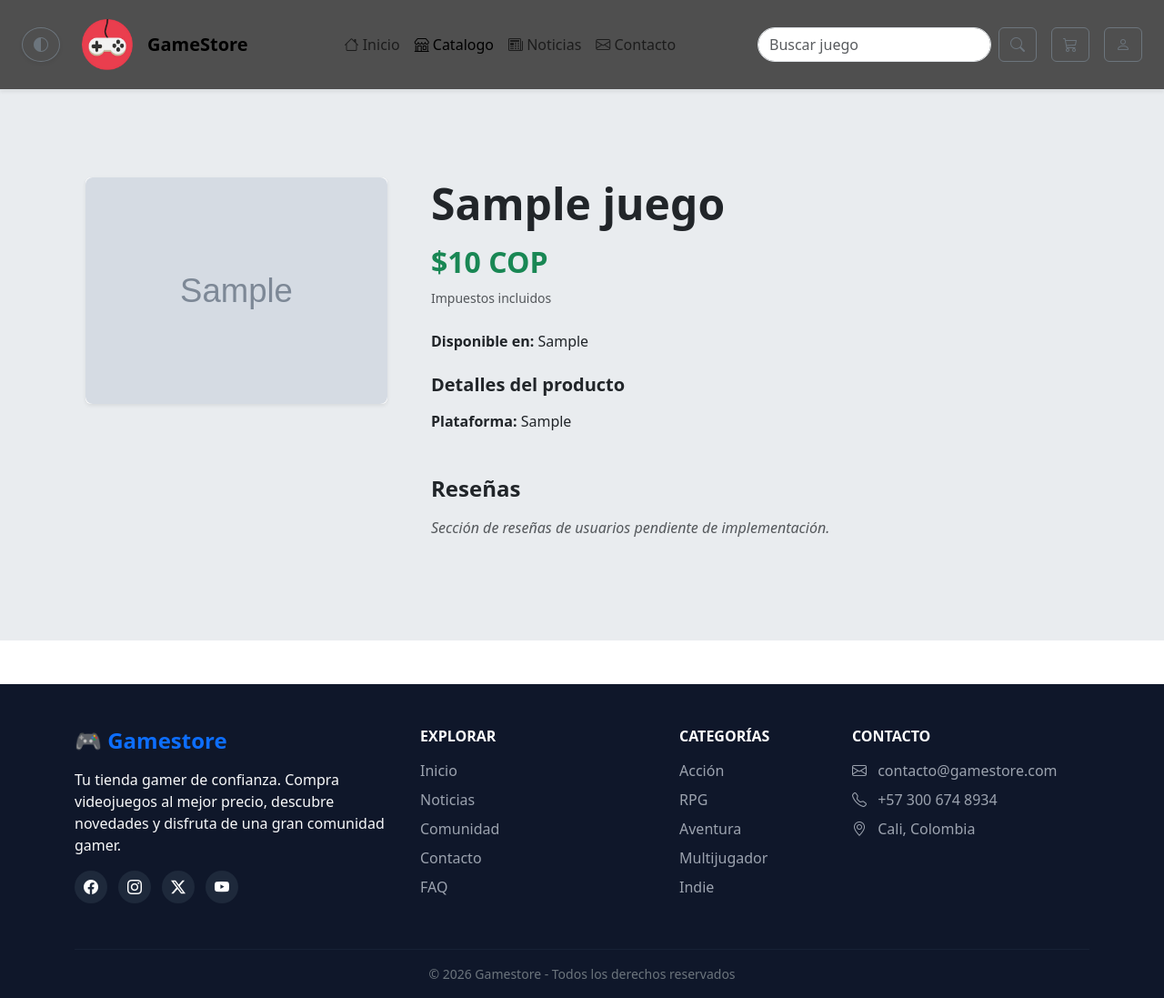
After one commit to maoruV/tienda-videojuegos, a Django app: page /catalogo/1/ in a window 1280 px wide. The commit adds this page. Shown: the whole page at 91% size. Run offline with Django 5.2, Linux system fonts and the light colour scheme; tables that the repository leaves empty hold one stand-in row (values such as "Sample post"); grey boxes marked "Sample" are stand-in pictures.

Commit message:
se añade detalle del juego al dar click en un juego

```diff
--- /dev/null
+++ b/tienda_videojuegos/catalogo/templates/catalogo/detalle_juego.html
@@ -0,0 +1,55 @@
+{% extends 'base.html' %}
+{% load static %}
+
+{% block title %}{{ juego.nombre }}{% endblock %}
+
+{% block content %}
+<div class="container py-5">
+    <div class="row g-5 align-items-start">
+
+        <!-- Columna izquierda: Imagen del juego -->
+        <div class="col-12 col-md-4">
+            <div class="card shadow-sm border-0 overflow-hidden">
+                <img src="{% static 'img/portadas/' %}{{ juego.imagen }}" class="detalle-img rounded-3 img-fluid"
+                    alt="Imagen del juego {{ juego.nombre }}">
+            </div>
+        </div>
+
+        <!-- Columna derecha: Información del juego -->
+        <div class="col-12 col-md-8 text-start">
+
+            <!-- Nombre del juego -->
+            <h1 class="display-5 fw-bold mb-3 text-body">{{ juego.nombre }}</h1>
+
+            <!-- Precio destacado -->
+            <div class="mb-4">
+                <h2 class="text-success fw-bold">${{ juego.precio }} COP</h2>
+                <small class="text-body-secondary">Impuestos incluidos</small>
+            </div>
+
+            <!-- Plataforma -->
+            <p class="text-body mb-4"><strong>Disponible en:</strong> {{ juego.plataforma }}</p>
+
+
+
+            <!-- Detalles del producto -->
+            <div class="mb-5">
+                <h5 class="fw-semibold mb-3 text-body">Detalles del producto</h5>
+                <p class="mb-1 text-body"><strong>Plataforma:</strong> {{ juego.plataforma }}</p>
+                {% if juego.descripcion %}
+                <p class="text-body text-body-secondary">{{ juego.descripcion }}</p>
+                {% endif %}
+            </div>
+
+            <!-- Reseñas -->
+            <div>
+                <h4 class="fw-semibold mb-3 text-body">Reseñas</h4>
+                <p class="text-body text-body-secondary fst-italic">Sección de reseñas de usuarios pendiente de
+                    implementación.</p>
+            </div>
+
+        </div>
+    </div>
+</div>
+
+{% endblock %}
--- a/tienda_videojuegos/catalogo/templates/catalogo/lista_juegos.html
+++ b/tienda_videojuegos/catalogo/templates/catalogo/lista_juegos.html
@@ -8,14 +8,17 @@
 <div class="row row-cols-1 row-cols-md-3 g-4 mt-3">
     {% for juego in lista_juegos %}
     <div class="col">
+        <a href="{% url 'detalle_juego' juego.id %}" class="text-decoration-none text-dark">
             <div class="card h-100">
                 <img src="{% static 'img/portadas/' %}{{ juego.imagen }}" class="card-img-top" alt="Imagen generica">
                 <div class="card-body">
                     <h5 class="card-title">{{ juego.nombre }}</h5>
                     <p class="card-text">Plataforma: {{ juego.plataforma }}</p>
                     <p class="card-text">Precio: ${{ juego.precio }} COP</p>
+                    <button class="btn btn-primary mt-auto"><i class="bi bi-info-circle-fill"></i>Ver detalles</button>
                 </div>
             </div>
+        </a>
     </div>
     {% endfor %}
 </div>
--- a/tienda_videojuegos/catalogo/urls.py
+++ b/tienda_videojuegos/catalogo/urls.py
@@ -3,4 +3,5 @@ from . import views
 
 urlpatterns = [
    path('', views.lista_juegos, name='lista_juegos'),
+   path('<int:pk>/', views.detalle_juego, name='detalle_juego'),
 ]
--- a/tienda_videojuegos/catalogo/views.py
+++ b/tienda_videojuegos/catalogo/views.py
@@ -1,4 +1,4 @@
-from django.shortcuts import render
+from django.shortcuts import render, get_object_or_404
 from django.core.paginator import Paginator
 from .models import Juego
 
@@ -31,3 +31,16 @@ def lista_juegos(request):
     }
 
     return render(request, 'catalogo/lista_juegos.html', contexto)
+
+
+def detalle_juego(request, pk):
+    # Obtenemos el juego concreto o mostramos un 404 si no existe
+    juego = get_object_or_404(Juego, pk=pk)
+
+    # Creamos el contexto que pasaremos a la plantilla
+    contexto = {
+        'juego': juego
+    }
+
+    # Renderizamos la plantilla de detalle
+    return render(request, 'catalogo/detalle_juego.html', contexto)
```
Lines whose indentation alone changed are shown as unchanged.
